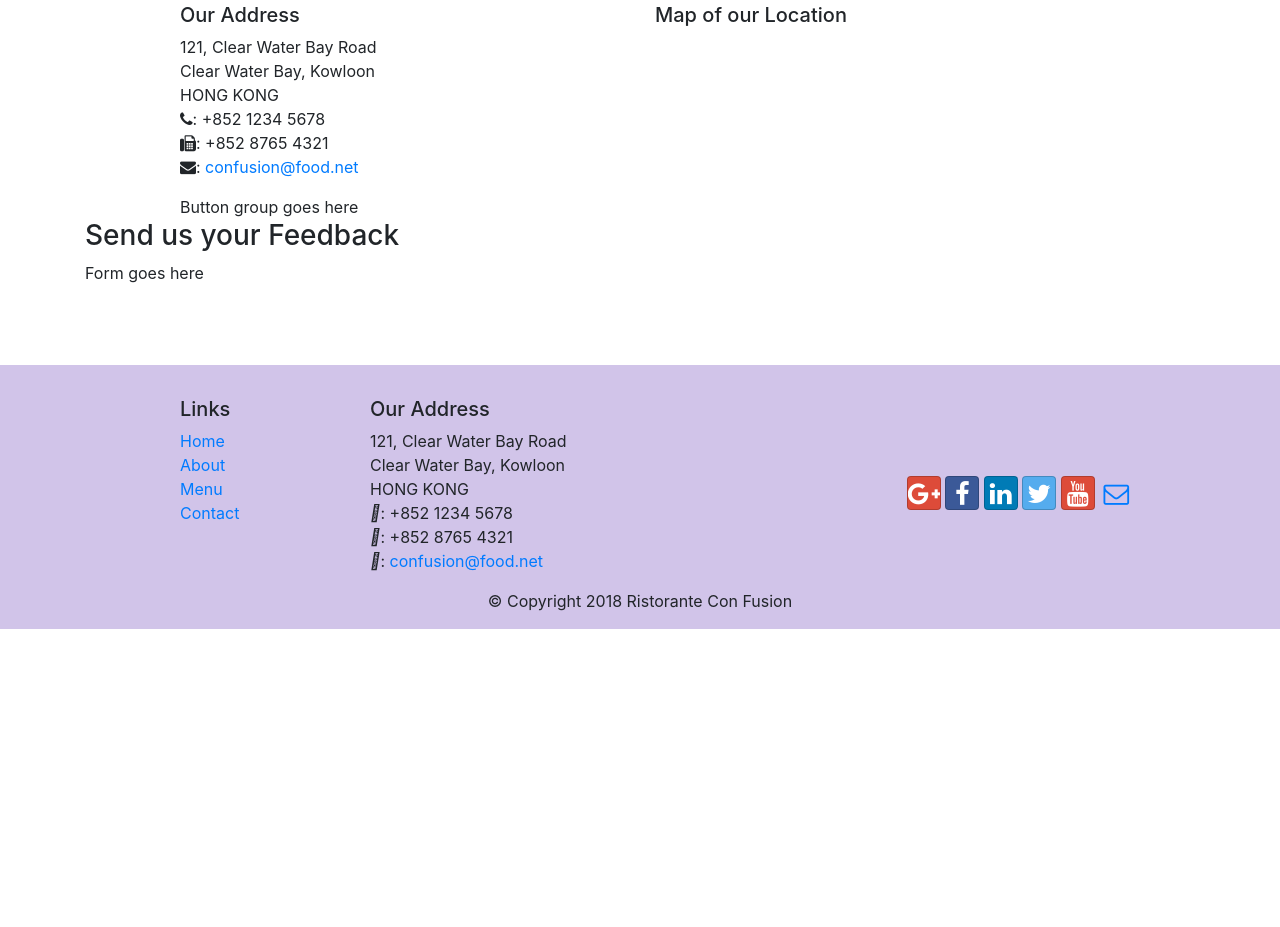
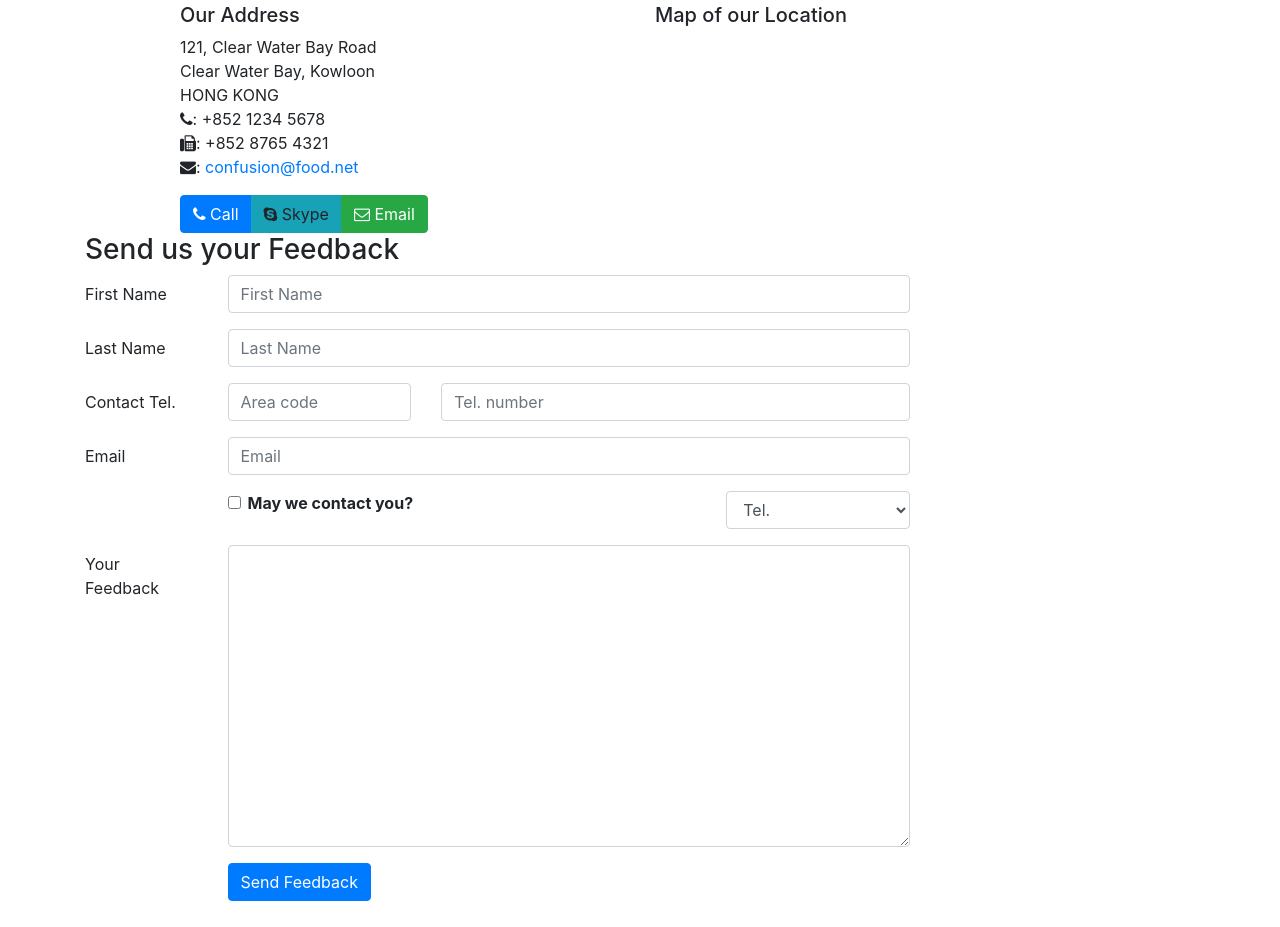
Before and after one commit to ajrayoussef/coursera, a website: page contactus.html in a window 1280 px wide. Shown: the part 473-1400 px from the top of the page. Before the commit the page ends 1102 px from the top, so only its background shows below. Drawn offline with nearby package versions, Linux system fonts and the light colour scheme.

Commit message:
buttons & forms

```diff
--- a/contactus.html
+++ b/contactus.html
@@ -28,7 +28,7 @@
                         <li class="nav-item"><a class="nav-link" href="./index.html"><span class="fa fa-home fa-lg"></span> Home</a></li>
                         <li class="nav-item"><a class="nav-link" href="./aboutus.html"><span class="fa fa-info fa-lg"></span> About</a></li>
                         <li class="nav-item"><a class="nav-link" href="#"><span class="fa fa-list fa-lg"></span> Menu</a></li>
-                        <li class="nav-item active"><a class="nav-link" href="#"><span class="fa fa-address-card fa-lg"></span> Contact</a></li>
+                        <li class="nav-item active"><a class="nav-link" href="contactus.html"><span class="fa fa-address-card fa-lg"></span> Contact</a></li>
                 </ul>
             </div>
         </div>
@@ -79,7 +79,11 @@
                 <h5>Map of our Location</h5>
             </div>
             <div class="col-12 col-sm-11 offset-sm-1">
-                Button group goes here
+                    <div class="btn-group" role="group">
+                            <a role="button" class="btn btn-primary" href="tel:+85212345678"><i class="fa fa-phone"></i> Call</a>
+                            <a role="button" class="btn btn-info"><i class="fa fa-skype"></i> Skype</a>
+                            <a role="button" class="btn btn-success" href="mailto:confusion@food.net"><i class="fa fa-envelope-o"></i> Email</a>
+                        </div>
             </div>
         </div>
 
@@ -88,7 +92,62 @@
               <h3>Send us your Feedback</h3>
            </div>
             <div class="col-12 col-md-9">
-                Form goes here
+                    <form>
+                            <div class="form-group row">
+                                <label for="firstname" class="col-md-2 col-form-label">First Name</label>
+                                <div class="col-md-10">
+                                    <input type="text" class="form-control" id="firstname" name="firstname" placeholder="First Name">
+                                </div>
+                            </div>
+                            <div class="form-group row">
+                                <label for="lastname" class="col-md-2 col-form-label">Last Name</label>
+                                <div class="col-md-10">
+                                    <input type="text" class="form-control" id="lastname" name="lastname" placeholder="Last Name">
+                                </div>
+                            </div>
+                            <div class="form-group row">
+                                    <label for="telnum" class="col-12 col-md-2 col-form-label">Contact Tel.</label>
+                                    <div class="col-5 col-md-3">
+                                        <input type="tel" class="form-control" id="areacode" name="areacode" placeholder="Area code">
+                                    </div>
+                                    <div class="col-7 col-md-7">
+                                        <input type="tel" class="form-control" id="telnum" name="telnum" placeholder="Tel. number">
+                                    </div>
+                                </div>
+                                <div class="form-group row">
+                                    <label for="emailid" class="col-md-2 col-form-label">Email</label>
+                                    <div class="col-md-10">
+                                        <input type="email" class="form-control" id="emailid" name="emailid" placeholder="Email">
+                                    </div>
+                                </div>
+                                <div class="form-group row">
+                                        <div class="col-md-6 offset-md-2">
+                                            <div class="form-check">
+                                                <input type="checkbox" class="form-check-input" name="approve" id="approve" value="">
+                                                <label class="form-check-label" for="approve">
+                                                    <strong>May we contact you?</strong>
+                                                </label>
+                                            </div>
+                                        </div>
+                                        <div class="col-md-3 offset-md-1">
+                                            <select class="form-control">
+                                                <option>Tel.</option>
+                                                <option>Email</option>
+                                            </select>
+                                        </div>
+                                </div>
+                                <div class="form-group row">
+                                        <label for="feedback" class="col-md-2 col-form-label">Your Feedback</label>
+                                        <div class="col-md-10">
+                                            <textarea class="form-control" id="feedback" name="feedback" rows="12"></textarea>
+                                        </div>
+                                </div>
+                                <div class="form-group row">
+                                        <div class="offset-md-2 col-md-10">
+                                            <button type="submit" class="btn btn-primary">Send Feedback</button>
+                                        </div>
+                                </div>
+                        </form>
             </div>
              <div class="col-12 col-md">
             </div>
@@ -114,9 +173,9 @@
 		              121, Clear Water Bay Road<br>
 		              Clear Water Bay, Kowloon<br>
 		              HONG KONG<br>
-                      <i class="fas fa-phone "></i>: +852 1234 5678<br>
-                      <i class="fas fa-fax "></i>: +852 8765 4321<br>
-                      <i class="fas fa-envelope "></i>:
+                      <i class="fa fa-phone fa-lg"></i>: +852 1234 5678<br>
+                      <i class="fa fa-fax fa-lg"></i>: +852 8765 4321<br>
+                      <i class="fa fa-envelope fa-lg"></i>:
                       <a href="mailto:confusion@food.net">confusion@food.net</a>
 		           </address>
                 </div>
```
Also changed, not shown: aboutus.html (+23 -0 lines), 1 other file.
